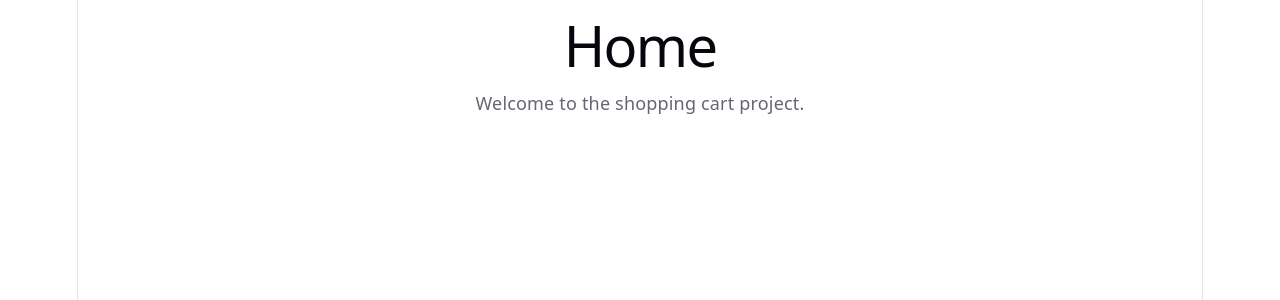
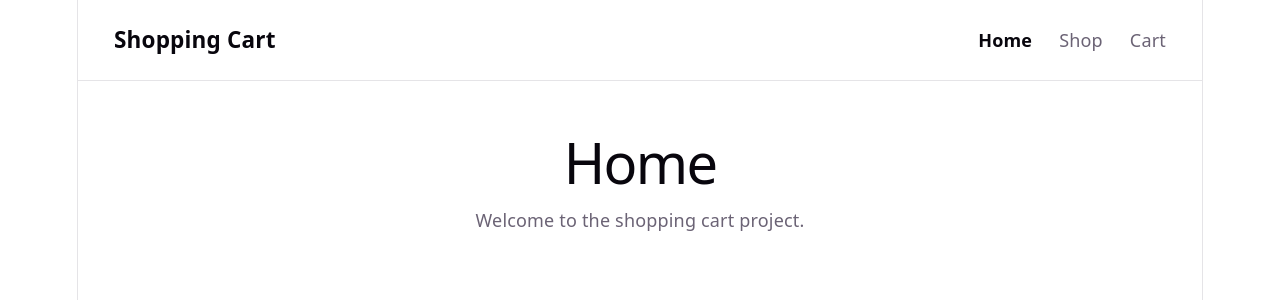
Before and after one commit to rviw/odin-project-shopping-cart, a React (Vite) app: page / in a window 1280 px wide. Shown: the top 300 px of the page. Built offline with nearby package versions, Linux system fonts and the light colour scheme.

Commit message:
feat: add header navigation

```diff
--- a/src/App.jsx
+++ b/src/App.jsx
@@ -1,10 +1,14 @@
 import { Outlet } from "react-router";
+import Header from "./components/Header";
 
 function App() {
   return (
-    <main>
-      <Outlet />
-    </main>
+    <>
+      <Header />
+      <main>
+        <Outlet />
+      </main>
+    </>
   );
 }
 
--- /dev/null
+++ b/src/components/Header.jsx
@@ -0,0 +1,27 @@
+import { Link, NavLink } from "react-router";
+
+function Header() {
+  return (
+    <header className="header">
+      <Link to="/" className="brand">
+        Shopping Cart
+      </Link>
+
+      <nav className="nav">
+        <NavLink to="/" end>
+          Home
+        </NavLink>
+
+        <NavLink to="/shop" end>
+          Shop
+        </NavLink>
+
+        <NavLink to="/cart" end>
+          Cart
+        </NavLink>
+      </nav>
+    </header>
+  );
+}
+
+export default Header;
--- a/src/index.css
+++ b/src/index.css
@@ -71,3 +71,40 @@ h2 {
 p {
   margin: 0;
 }
+
+a {
+  color: inherit;
+  text-decoration: none;
+}
+
+.header {
+  display: flex;
+  align-items: center;
+  justify-content: space-between;
+  gap: 1rem;
+  padding: 1.5rem 2rem;
+  border-bottom: 1px solid var(--border);
+}
+
+.brand {
+  font-size: 1.25rem;
+  font-weight: 600;
+  color: var(--text-h);
+}
+
+.nav {
+  display: flex;
+  gap: 1.5rem;
+}
+.nav a {
+  color: var(--text);
+}
+.nav a.active {
+  color: var(--text-h);
+  font-weight: 600;
+}
+
+main {
+  flex: 1;
+  padding: 2rem;
+}
```
